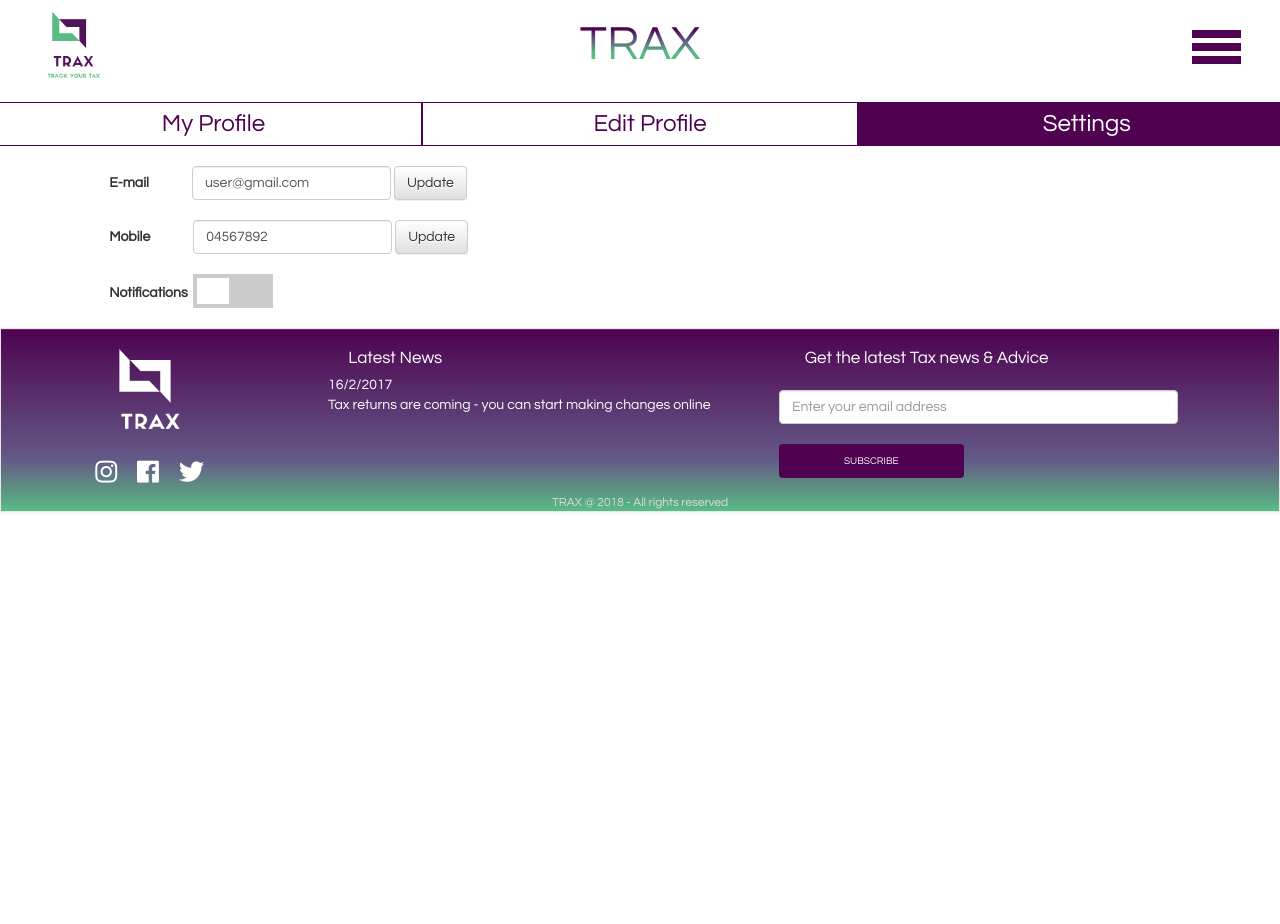
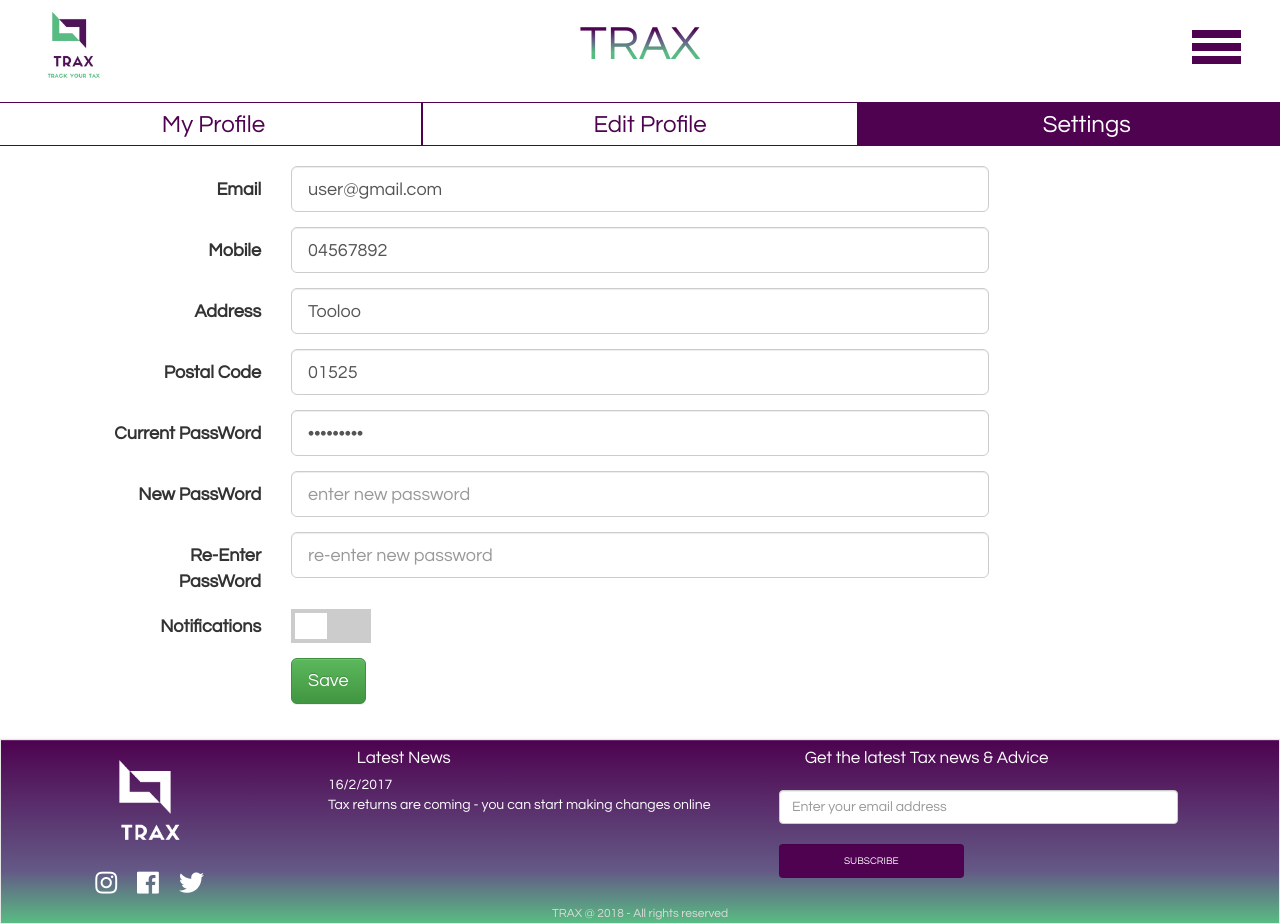
Before and after one commit to khoathanglong/tax-app, a React (Create React App) app: page /settings in a window 1280 px wide. Before the commit the page ends 800 px from the top, so only its background shows below. Built offline with nearby package versions, Linux system fonts and the light colour scheme.

Commit message:
update setting

```diff
--- a/src/component/home.js
+++ b/src/component/home.js
@@ -15,7 +15,11 @@ export default ()=>{
 	return (
 		<div>
 			<div style={style.cover.common}>
-				<Button style={style.cover.button} bsStyle="success">TRACK YOUR TAX FOR FREE</Button>
+				<Link to="/editprofile">
+					<Button style={style.cover.button} bsStyle="success">
+						TRACK YOUR TAX FOR FREE
+					</Button>
+				</Link>
 			</div>
 			<Row style={style.about.common}>
 				<Col  xsHidden sm={3} xsOffset={1}>
@@ -62,7 +66,9 @@ export default ()=>{
 					</Col>
 					<Col xsOffset={3} xs={6} sm={4} smOffset={0}>
 						<h3>Track your tax responsibly from any device!</h3>
-						<Button bsStyle="success">Start now</Button>
+						<Link to="editprofile">
+							<Button bsStyle="success">Start now</Button>
+						</Link>
 					</Col>
 				</Row>
 			</div>
--- a/src/component/settings.js
+++ b/src/component/settings.js
@@ -50,30 +50,79 @@ export default class Settings extends Component {
         <Row>
           <Col xs={1} />
           <Col xs={10}>
-            <Form inline >
-              <FormGroup controlId="formInlineEmail" >
-                <ControlLabel style={{paddingRight:'40px'}}>E-mail</ControlLabel>{' '}
-                <FormControl type="email" defaultValue="user@gmail.com" />
-              </FormGroup>{' '}
-              <Button>Update</Button>
+            <Form horizontal >
+              <FormGroup controlId="formInlineEmail" bsStyle="lg">
+                <Col sm={2} componentClass={ControlLabel}>
+                  Email
+                </Col>
+                <Col sm={8}>
+                  <FormControl type="email" defaultValue="user@gmail.com" />
+                </Col>
+              </FormGroup>
+              <FormGroup controlId="formInlineEmail" bsStyle="lg">
+                <Col sm={2} componentClass={ControlLabel}>
+                  Mobile
+                </Col>
+                <Col sm={8}>
+                  <FormControl type="phone" defaultValue="04567892" />
+                </Col>
+              </FormGroup>
+              <FormGroup controlId="formInlineEmail" bsStyle="lg">
+                <Col sm={2} componentClass={ControlLabel}>
+                  Address
+                </Col>
+                <Col sm={8}>
+                  <FormControl type="text" defaultValue="Tooloo" />
+                </Col>
+              </FormGroup>
+              <FormGroup controlId="formInlineEmail" bsStyle="lg">
+                <Col sm={2} componentClass={ControlLabel}>
+                  Postal Code
+                </Col>
+                <Col sm={8}>
+                  <FormControl type="number" defaultValue="01525" />
+                </Col>
+              </FormGroup>
+              <FormGroup controlId="formInlineEmail" bsStyle="lg">
+                <Col sm={2} componentClass={ControlLabel}>
+                  Current PassWord
+                </Col>
+                <Col sm={8}>
+                  <FormControl type="password" defaultValue="01sasd525" />
+                </Col>
+              </FormGroup>
+              <FormGroup controlId="formInlineEmail" bsStyle="lg">
+                <Col sm={2} componentClass={ControlLabel}>
+                  New PassWord
+                </Col>
+                <Col sm={8}>
+                  <FormControl type="password" placeholder="enter new password" />
+                </Col>
+              </FormGroup>
+              <FormGroup controlId="formInlineEmail" bsStyle="lg">
+                <Col sm={2} componentClass={ControlLabel}>
+                  Re-Enter PassWord
+                </Col>
+                <Col sm={8}>
+                  <FormControl type="password" placeholder="re-enter new password" />
+                </Col>
+              </FormGroup>
+              <FormGroup controlId="formInlineEmail" bsStyle="lg">
+                <Col sm={2} componentClass={ControlLabel} style={{paddingTop:'5px',verticalAlign:'middle'}}>
+                  Notifications
+                </Col>
+                <Col sm={8} id='toggleSwitch'>
+                  <span id='switch' onClick={this.toggleNotification}>
+                    <span id='slider' className={this.state.notifications}></span>
+                  </span>
+                </Col>
+              </FormGroup>
+              <FormGroup>
+                <Col sm={8} smOffset={2}>
+                  <Button bsStyle="success" bsSize="lg">Save</Button>
+                </Col>
+              </FormGroup>
             </Form>
-            <br/>
-            <Form inline>
-              <FormGroup controlId="formInlineEmail">
-                <ControlLabel style={{paddingRight:'40px'}}>Mobile</ControlLabel>{' '}
-                <FormControl type="phone" defaultValue="04567892" />
-              </FormGroup>{' '}
-              <Button>Update</Button>
-            </Form>
-            <br/>
-            <div id='toggleSwitch'>
-              <span style={{height: '34px', verticalAlign: 'middle',paddingRight:"5px",fontWeight:'bold'}}>
-                Notifications
-              </span>
-              <span id='switch' onClick={this.toggleNotification}>
-                <span id='slider' className={this.state.notifications}></span>
-              </span>
-            </div>
           </Col>
         </Row>
         <br/>
--- a/src/style/settings.css
+++ b/src/style/settings.css
@@ -30,7 +30,8 @@
 }
 
 h4{
-  padding-bottom: 8.5px
+  padding: 8.5px;
+  margin-top: 0!important;
 }
 
 @media screen and (max-width: 427px){
```
